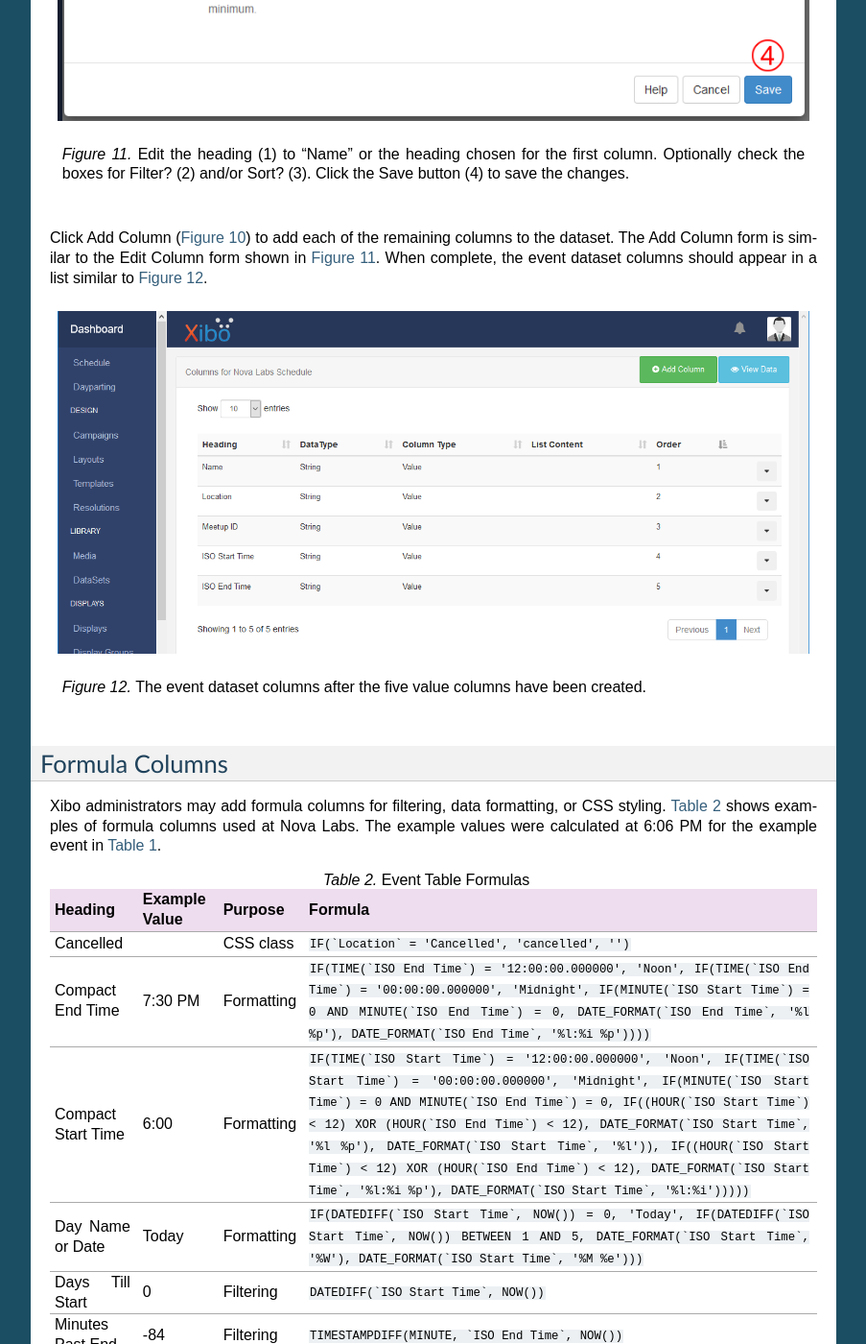
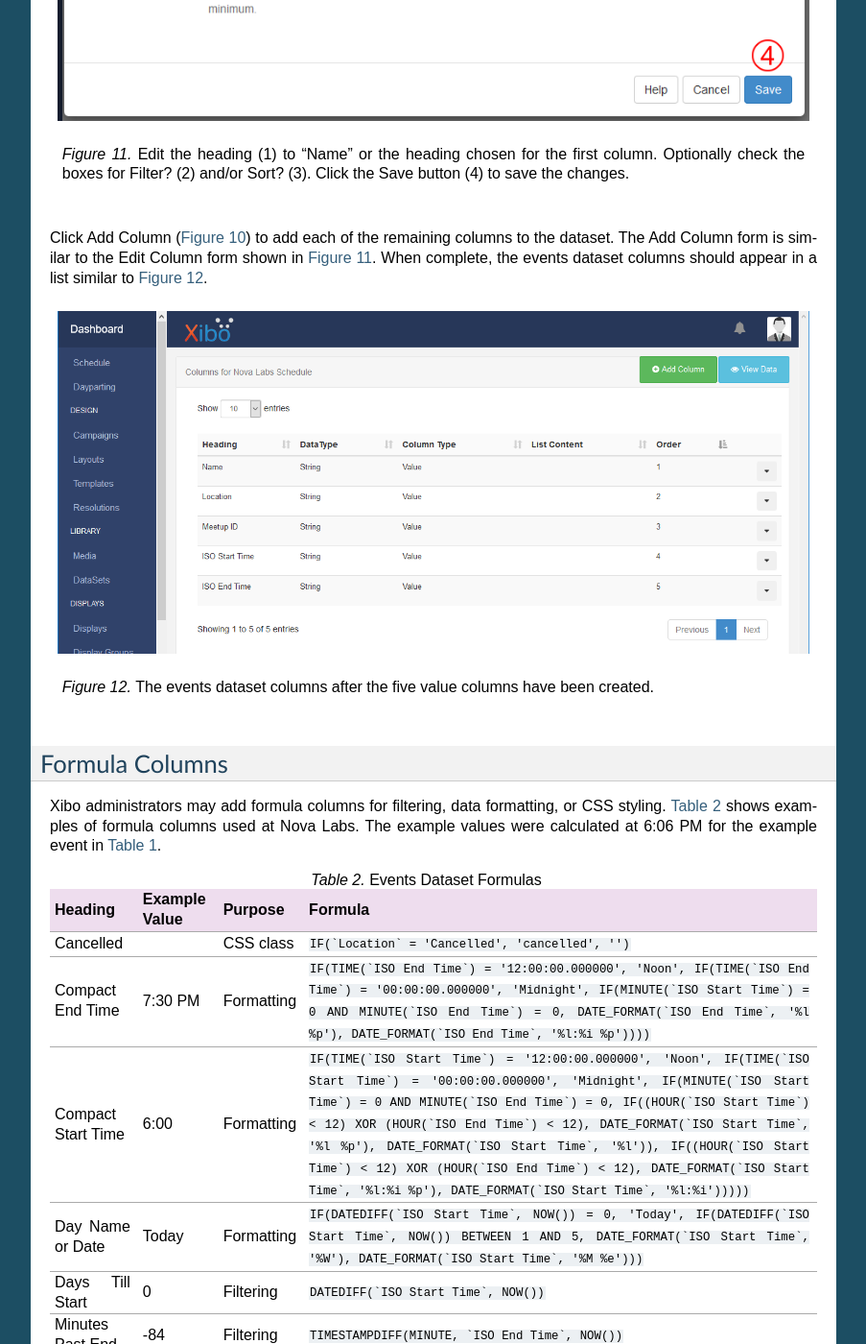
Before and after one commit to jshprentz/meetup2xibo, a Sphinx documentation site: the page built from docs/user-manual/xibo-dataset-setup.rst, in a window 1280 px wide and 1400 px high, scrolled down 2850 px. Shown: the whole window at 96% size, without its empty margins (198-1101 px from the left). Built offline with Sphinx 7.4.7, drawn with Linux system fonts in a browser that asks for light colours; some of the changed text lies outside the part shown.

Commit message:
Refer to the events dataset more consistently.

```diff
--- a/docs/user-manual/xibo-dataset-setup.rst
+++ b/docs/user-manual/xibo-dataset-setup.rst
@@ -6,6 +6,8 @@
 Meetup2Xibo manages five data value columns in that dataset.
 Xibo administrators may add additional formula columns to aid filtering,
 sorting and formating data for layouts.
+
+.. _`create-an-events-dataset`:
 
 Create an Events Dataset
 ------------------------
@@ -42,19 +44,21 @@
    Type the dataset name (1), description (2), and code (3).
    Click :guilabel:`Save` (4) to add the new dataset.
 
+.. _`dataset_columns`:
+
 Dataset Columns
 ---------------
 
 Meetup2xibo expects the dataset to contain five string value columns.
-:numref:`Table %s <event-table-columns>` shows the column headings used at Nova
+:numref:`Table %s <event-dataset-columns>` shows the column headings used at Nova
 Labs.
 Xibo administrators may choose any column headings and order.
 
 .. tabularcolumns:: |L|L|C|C|
 
-.. _event-table-columns:
+.. _event-dataset-columns:
 
-.. table:: Event Table Value Columns
+.. table:: Events Dataset Value Columns
    :align: center
 
    +----------------+---------------------+---------------+
@@ -74,11 +78,11 @@
    +----------------+---------------------+--------+------+
 
 Xibo automatically adds one column to new datasets.
-Select :guilabel:`Edit` from the event dataset's popup menu as shown in
+Select :guilabel:`Edit` from the events dataset's popup menu as shown in
 :numref:`Figure %s <edit-column>`.
 
 .. figure:: /images/screenshots/edit-column.png
-   :alt: Screenshot showing the event dataset column list with the popup menu
+   :alt: Screenshot showing the events dataset column list with the popup menu
       open
    :name: edit-column
    :align: center
@@ -102,7 +106,7 @@
 Sorting changes the order of events listed when viewing data.
 For example, a Xibo administrator can sort events by starting time.
 Nova Labs filters and sorts the columns shown in
-:numref:`Table %s <event-table-columns>`.
+:numref:`Table %s <event-dataset-columns>`.
 
 .. figure:: /images/screenshots/edit-column-dialog.png
    :alt: Screenshot showing the Edit Column dialog box.
@@ -118,29 +122,29 @@
 each of the remaining columns to the dataset.
 The :guilabel:`Add Column` form is similar to the :guilabel:`Edit Column` form
 shown in :numref:`Figure %s <edit-column-dialog>`.
-When complete, the event dataset columns should appear in a list similar to
+When complete, the events dataset columns should appear in a list similar to
 :numref:`Figure %s <value-columns>`.
 
 .. figure:: /images/screenshots/value-columns.png
-   :alt: Screenshot showing the list of value columns for the event dataset
+   :alt: Screenshot showing the list of value columns for the events dataset
    :name: value-columns
    :align: center
 
-   The event dataset columns after the five value columns have been created.
+   The events dataset columns after the five value columns have been created.
 
 Formula Columns
 ---------------
 
 Xibo administrators may add formula columns for filtering, data formatting, or
 CSS styling.
-:numref:`Table %s <event-table-formulas>` shows examples of formula columns
+:numref:`Table %s <event-dataset-formulas>` shows examples of formula columns
 used at Nova Labs.
 The example values were calculated at 6:06 PM for the example event in
-:numref:`Table %s <event-table-columns>`.
+:numref:`Table %s <event-dataset-columns>`.
 
-.. _event-table-formulas:
+.. _event-dataset-formulas:
 
-.. table:: Event Table Formulas
+.. table:: Events Dataset Formulas
    :widths: auto
    :align: center
 
```
